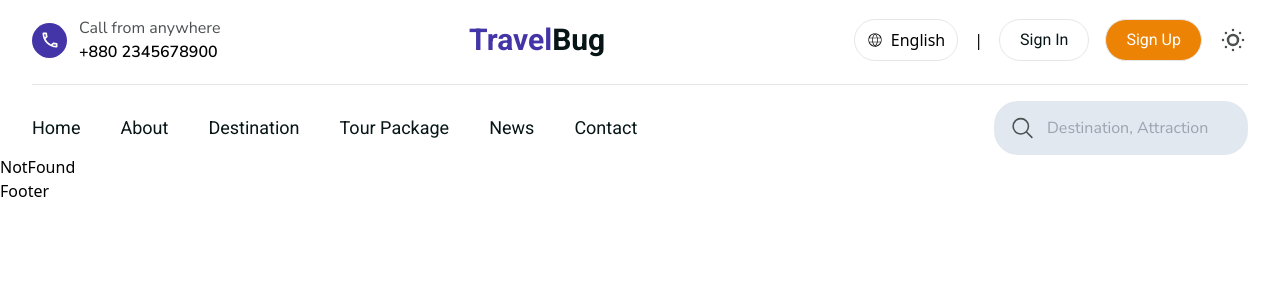
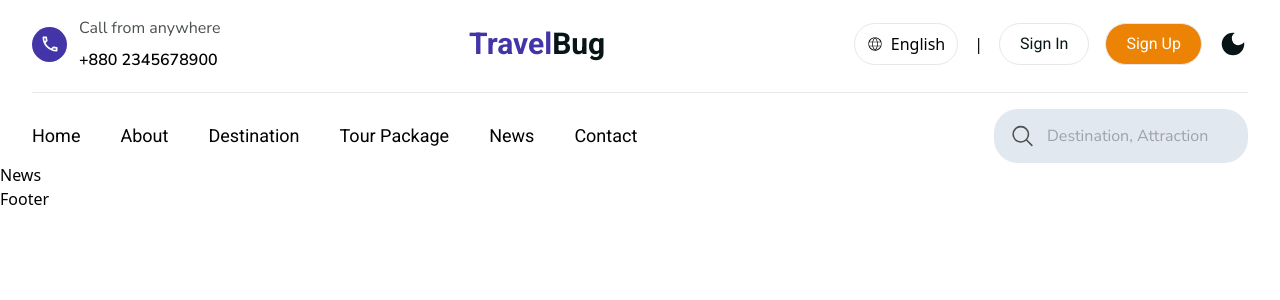
Before and after one commit to km-saifullah/travel-bug, a Next.js app: page /news in a window 1280 px wide. Before the commit this address had no page. Shown: the top 300 px of the page. Built offline with nearby package versions, Linux system fonts and the light colour scheme.

Commit message:
dark theme light theme feater added

```diff
--- /dev/null
+++ b/app/(pages)/about/page.jsx
@@ -0,0 +1,7 @@
+import React from "react";
+
+const About = () => {
+  return <div>About</div>;
+};
+
+export default About;
--- /dev/null
+++ b/app/(pages)/destination/page.jsx
@@ -0,0 +1,7 @@
+import React from "react";
+
+const Destination = () => {
+  return <div>Destination</div>;
+};
+
+export default Destination;
--- /dev/null
+++ b/app/(pages)/news/page.jsx
@@ -0,0 +1,7 @@
+import React from "react";
+
+const News = () => {
+  return <div>News</div>;
+};
+
+export default News;
--- /dev/null
+++ b/app/(pages)/package/page.jsx
@@ -0,0 +1,7 @@
+import React from "react";
+
+const Package = () => {
+  return <div>Package</div>;
+};
+
+export default Package;
--- a/app/globals.css
+++ b/app/globals.css
@@ -7,6 +7,21 @@
 
 @layer components {
   .nav-link {
-    @apply font-roboto font-normal text-lg text-primary hover:text-secondary;
+    @apply font-roboto font-normal text-lg hover:text-secondary;
   }
 }
+
+:root {
+  --background-color: #ffffff;
+  --text-color: #000000;
+}
+
+[data-theme="dark"] {
+  --background-color: #12151e;
+  --text-color: #ffffff;
+}
+
+body {
+  background-color: var(--background-color);
+  color: var(--text-color);
+}
--- a/app/layout.js
+++ b/app/layout.js
@@ -1,17 +1,21 @@
+"use client";
 import Header from "@/components/header/Header";
 import Navbar from "@/components/navbar/Navbar";
 import Footer from "@/components/footer/Footer";
 import "./globals.css";
+import { ThemeProvider } from "@/context/ThemeContext";
 
 export default function RootLayout({ children }) {
   return (
     <html lang="en">
+      <ThemeProvider>
         <body>
           <Header />
           <Navbar />
           {children}
           <Footer />
         </body>
+      </ThemeProvider>
     </html>
   );
 }
--- a/components/header/Header.jsx
+++ b/components/header/Header.jsx
@@ -1,8 +1,12 @@
+"use client";
 import { MdOutlineLocalPhone } from "react-icons/md";
 import { CiGlobe } from "react-icons/ci";
 import { LuSunDim } from "react-icons/lu";
+import { MdDarkMode } from "react-icons/md";
+import { useTheme } from "@/context/ThemeContext";
 
 const Header = () => {
+  const { theme, toggleTheme } = useTheme();
   return (
     <header className="py-4">
       <div className="container">
@@ -11,7 +15,7 @@ const Header = () => {
             <div className="w-[35px] h-[35px] bg-secondary text-white rounded-full flex items-center justify-center text-xl">
               <MdOutlineLocalPhone />
             </div>
-            <div>
+            <div className="space-y-2">
               <p className="font-normal font-nunito text-base text-text">
                 Call from anywhere
               </p>
@@ -21,7 +25,11 @@ const Header = () => {
             </div>
           </section>
           <section>
-            <h2 className="text-3xl font-bold text-primary font-roboto">
+            <h2
+              className={`text-3xl font-bold  font-roboto ${
+                theme == "dark" ? "text-white" : "text-primary"
+              }`}
+            >
               <span className="text-secondary">Travel</span>Bug
             </h2>
           </section>
@@ -34,7 +42,11 @@ const Header = () => {
               <p>|</p>
             </div>
             <div>
-              <button className="px-5 py-2 border rounded-3xl text-base font-normal font-roboto text-primary">
+              <button
+                className={`px-5 py-2 border rounded-3xl text-base font-normal font-roboto text-primary' ${
+                  theme == "dark" ? "text-white" : "text-primary"
+                }`}
+              >
                 Sign In
               </button>
             </div>
@@ -43,8 +55,12 @@ const Header = () => {
                 Sign Up
               </button>
             </div>
-            <div className="cursor-pointer">
-              <LuSunDim className="text-text font-normal text-3xl" />
+            <div className="cursor-pointer" onClick={toggleTheme}>
+              {theme === "light" ? (
+                <MdDarkMode className="text-primary font-normal text-3xl" />
+              ) : (
+                <LuSunDim className="text-white font-normal text-3xl" />
+              )}
             </div>
           </section>
         </section>
--- a/components/navbar/Navbar.jsx
+++ b/components/navbar/Navbar.jsx
@@ -1,29 +1,35 @@
+import { useTheme } from "@/context/ThemeContext";
 import Link from "next/link";
 import { IoSearchOutline } from "react-icons/io5";
 
 const Navbar = () => {
+  const { theme, toggleTheme } = useTheme();
   return (
     <nav>
       <div className="container">
         <section className="flex items-center justify-between">
           <section>
-            <ul className="flex items-center gap-x-10">
-              <Link href={"/"} className="nav-link">
+            <ul
+              className={`flex items-center gap-x-10 ${
+                theme == "dark" ? "text-white" : "text-primary}"
+              }`}
+            >
+              <Link href={"/"} className={`nav-link`}>
                 Home
               </Link>
-              <Link href={"/about"} className="nav-link">
+              <Link href={"/about"} className={`nav-link`}>
                 About
               </Link>
-              <Link href={"/destination"} className="nav-link">
+              <Link href={"/destination"} className={`nav-link`}>
                 Destination
               </Link>
-              <Link href={"/package"} className="nav-link">
+              <Link href={"/package"} className={`nav-link`}>
                 Tour Package
               </Link>
-              <Link href={"/news"} className="nav-link">
+              <Link href={"/news"} className={`nav-link`}>
                 News
               </Link>
-              <Link href={"/contact"} className="nav-link">
+              <Link href={"/contact"} className={`nav-link`}>
                 Contact
               </Link>
             </ul>
--- /dev/null
+++ b/context/ThemeContext.jsx
@@ -0,0 +1,38 @@
+import { createContext, useContext, useEffect, useState } from "react";
+
+const ThemeContext = createContext();
+
+export const ThemeProvider = ({ children }) => {
+  const [theme, setTheme] = useState(null); // Start with null to indicate loading
+  const [loading, setLoading] = useState(true);
+
+  useEffect(() => {
+    const savedTheme = localStorage.getItem("theme") || "light";
+    setTheme(savedTheme);
+    document.documentElement.setAttribute("data-theme", savedTheme);
+    setLoading(false); // Theme is now loaded
+  }, []);
+
+  const toggleTheme = () => {
+    const newTheme = theme === "light" ? "dark" : "light";
+    setTheme(newTheme);
+    document.documentElement.setAttribute("data-theme", newTheme);
+    localStorage.setItem("theme", newTheme);
+  };
+
+  if (loading) {
+    return (
+      <div className="">
+        <h1>loading.......</h1>
+      </div>
+    );
+  }
+
+  return (
+    <ThemeContext.Provider value={{ theme, toggleTheme }}>
+      {children}
+    </ThemeContext.Provider>
+  );
+};
+
+export const useTheme = () => useContext(ThemeContext);
```
Also changed, not shown: app/(pages)/contact/page.jsx (renamed from app/contact/page.jsx). Lines whose indentation alone changed are shown as unchanged.
